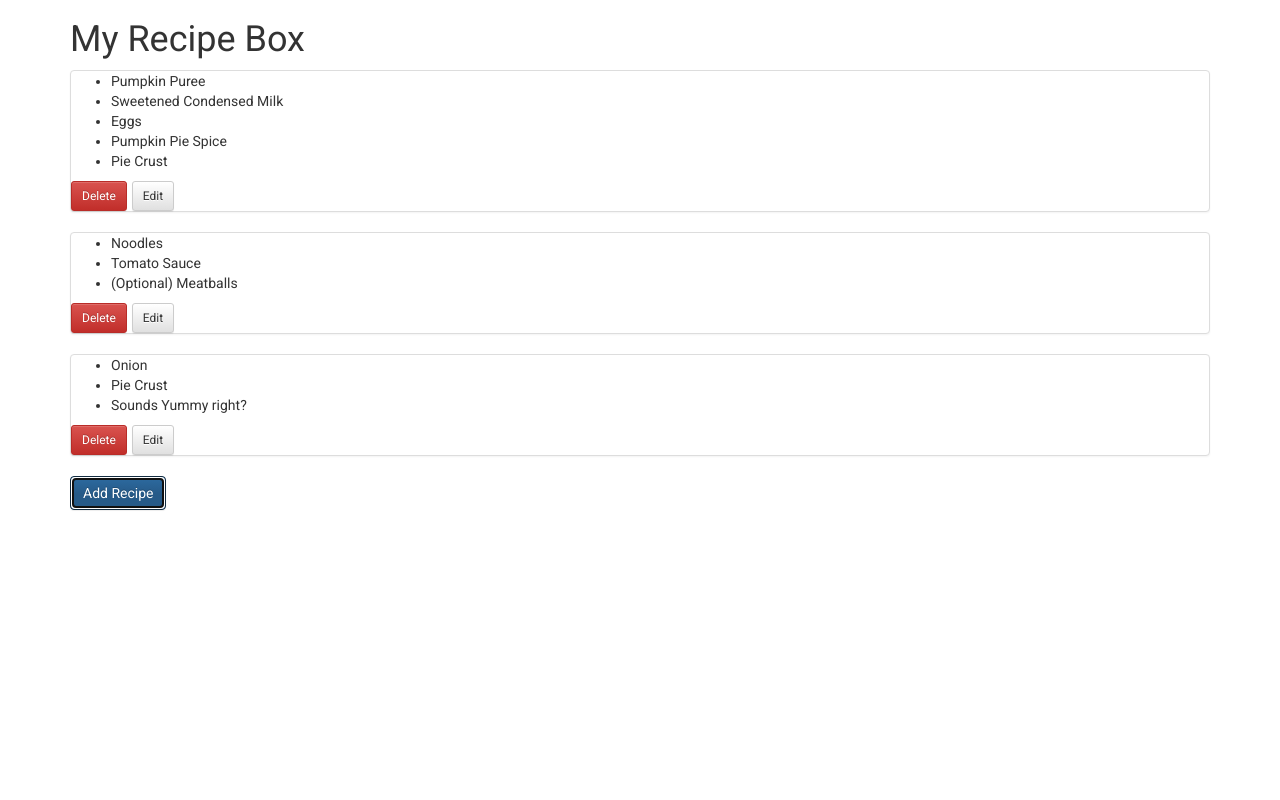
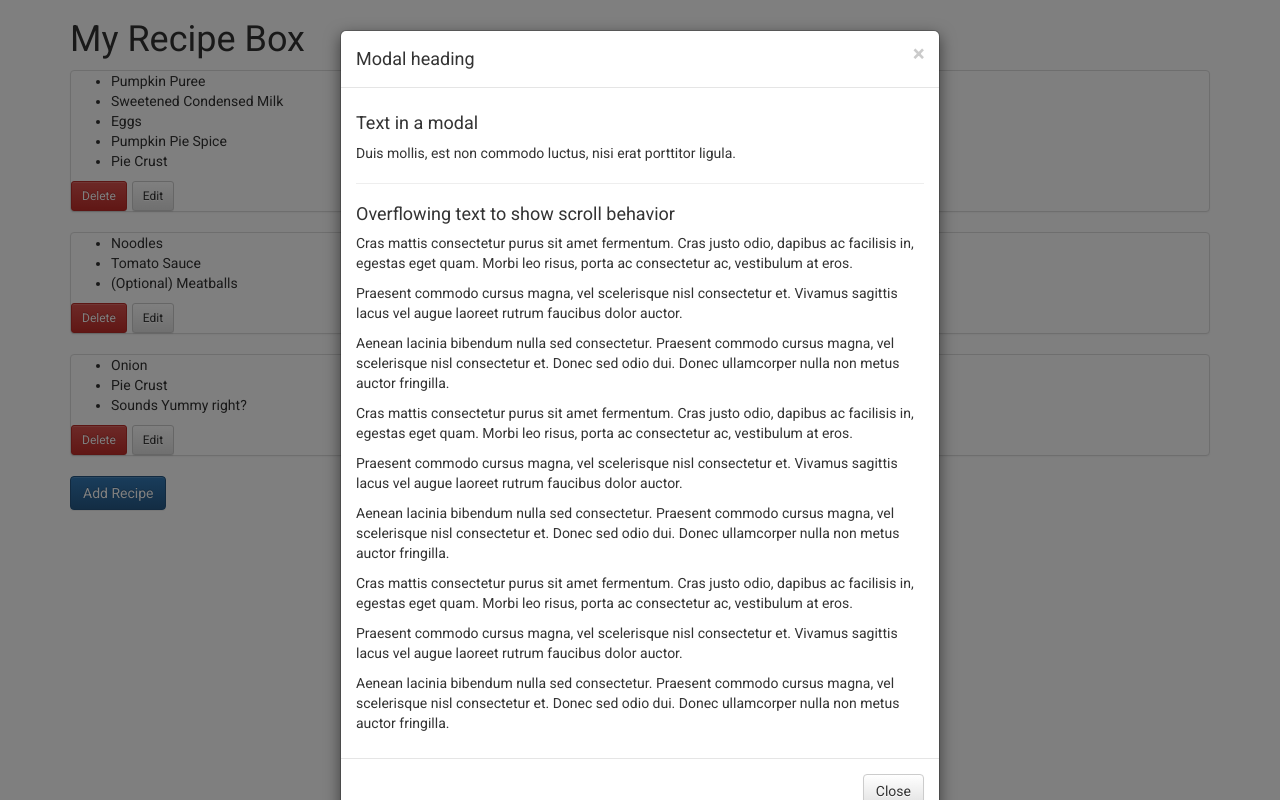
Before and after one commit to EverAnh/recipe-box, a React (Create React App) app: page / in a window 1280 px wide. Both pictures are taken after a click on the button "Add Recipe". Built offline with nearby package versions, Linux system fonts and the light colour scheme.

Commit message:
example modal can open and close for "add" button

```diff
--- a/src/css/App.css
+++ b/src/css/App.css
@@ -6,7 +6,7 @@ body, h1, h2, h3, h4, h5, h6, div, p {
   font-family: 'Roboto', 'Segoe UI', Helvetica, Arial, sans-serif;
 }
 
-.panel-heading {
+.panel-title {
   cursor: pointer;
 }
 
--- a/src/views/App.jsx
+++ b/src/views/App.jsx
@@ -1,13 +1,18 @@
 import React from 'react';
 import { Button, Grid, Row, Col } from 'react-bootstrap';
 import Recipe from './Recipe';
+import FormModal from './FormModal';
 import '../css/App.css';
 
 class App extends React.Component {
   constructor (props) {
     super(props);
     this.addRecipe = this.addRecipe.bind(this);
+    this.openForm = this.openForm.bind(this);
+    this.closeForm = this.closeForm.bind(this);
     this.state = {
+      formIsOpen: false,
+      editMode: false,
       recipes: {
         "Pumpkin Pie": [
           "Pumpkin Puree",
@@ -31,8 +36,16 @@ class App extends React.Component {
   }
 
   addRecipe() {
-    alert("hello");
 
+  }
+
+  openForm(mode) {
+    this.setState({ formIsOpen: true });
+    console.log(mode + " " + this.state.formIsOpen);
+  }
+
+  closeForm() {
+    this.setState({ formIsOpen: false });
   }
 
   render() {
@@ -47,7 +60,11 @@ class App extends React.Component {
                 ingredientList={this.state.recipes[recipeName]}
               />
             ))}
-            <Button bsStyle="primary">Add Recipe</Button>
+            <Button bsStyle="primary" onClick={() => {this.openForm("add")}}>Add Recipe</Button>
+            <FormModal
+              isOpen={this.state.formIsOpen}
+              close={this.closeForm}
+            />
           </Col>
         </Row>
       </Grid>
--- /dev/null
+++ b/src/views/FormModal.jsx
@@ -0,0 +1,34 @@
+import React from 'react';
+import { Modal, Button } from 'react-bootstrap';
+
+function FormModal (props) {
+  return (
+    <Modal show={props.isOpen} onHide={props.close}>
+      <Modal.Header closeButton>
+        <Modal.Title>Modal heading</Modal.Title>
+      </Modal.Header>
+      <Modal.Body>
+        <h4>Text in a modal</h4>
+        <p>Duis mollis, est non commodo luctus, nisi erat porttitor ligula.</p>
+
+        <hr />
+
+        <h4>Overflowing text to show scroll behavior</h4>
+        <p>Cras mattis consectetur purus sit amet fermentum. Cras justo odio, dapibus ac facilisis in, egestas eget quam. Morbi leo risus, porta ac consectetur ac, vestibulum at eros.</p>
+        <p>Praesent commodo cursus magna, vel scelerisque nisl consectetur et. Vivamus sagittis lacus vel augue laoreet rutrum faucibus dolor auctor.</p>
+        <p>Aenean lacinia bibendum nulla sed consectetur. Praesent commodo cursus magna, vel scelerisque nisl consectetur et. Donec sed odio dui. Donec ullamcorper nulla non metus auctor fringilla.</p>
+        <p>Cras mattis consectetur purus sit amet fermentum. Cras justo odio, dapibus ac facilisis in, egestas eget quam. Morbi leo risus, porta ac consectetur ac, vestibulum at eros.</p>
+        <p>Praesent commodo cursus magna, vel scelerisque nisl consectetur et. Vivamus sagittis lacus vel augue laoreet rutrum faucibus dolor auctor.</p>
+        <p>Aenean lacinia bibendum nulla sed consectetur. Praesent commodo cursus magna, vel scelerisque nisl consectetur et. Donec sed odio dui. Donec ullamcorper nulla non metus auctor fringilla.</p>
+        <p>Cras mattis consectetur purus sit amet fermentum. Cras justo odio, dapibus ac facilisis in, egestas eget quam. Morbi leo risus, porta ac consectetur ac, vestibulum at eros.</p>
+        <p>Praesent commodo cursus magna, vel scelerisque nisl consectetur et. Vivamus sagittis lacus vel augue laoreet rutrum faucibus dolor auctor.</p>
+        <p>Aenean lacinia bibendum nulla sed consectetur. Praesent commodo cursus magna, vel scelerisque nisl consectetur et. Donec sed odio dui. Donec ullamcorper nulla non metus auctor fringilla.</p>
+      </Modal.Body>
+      <Modal.Footer>
+        <Button onClick={props.close}>Close</Button>
+      </Modal.Footer>
+    </Modal>
+  );
+}
+
+export default FormModal;
--- a/src/views/Recipe.jsx
+++ b/src/views/Recipe.jsx
@@ -1,6 +1,5 @@
 import React from 'react';
 import { Button, ButtonToolbar, Panel } from 'react-bootstrap';
-import Ingredient from './Ingredient';
 
 class Recipe extends React.Component {
 
@@ -12,7 +11,7 @@ class Recipe extends React.Component {
   render() {
     return (
       <div>
-        <Panel header={this.props.recipeName} collapsible expanded={this.state.open} onClick={ ()=> this.setState({ open: !this.state.open })}>
+        <Panel header={this.props.recipeName} collapsible expanded={this.state.open} onSelect={ ()=> this.setState({ open: !this.state.open })}>
           <ul>
             {this.props.ingredientList.map((ingredient) => (
               <li>{ingredient}</li>
```
